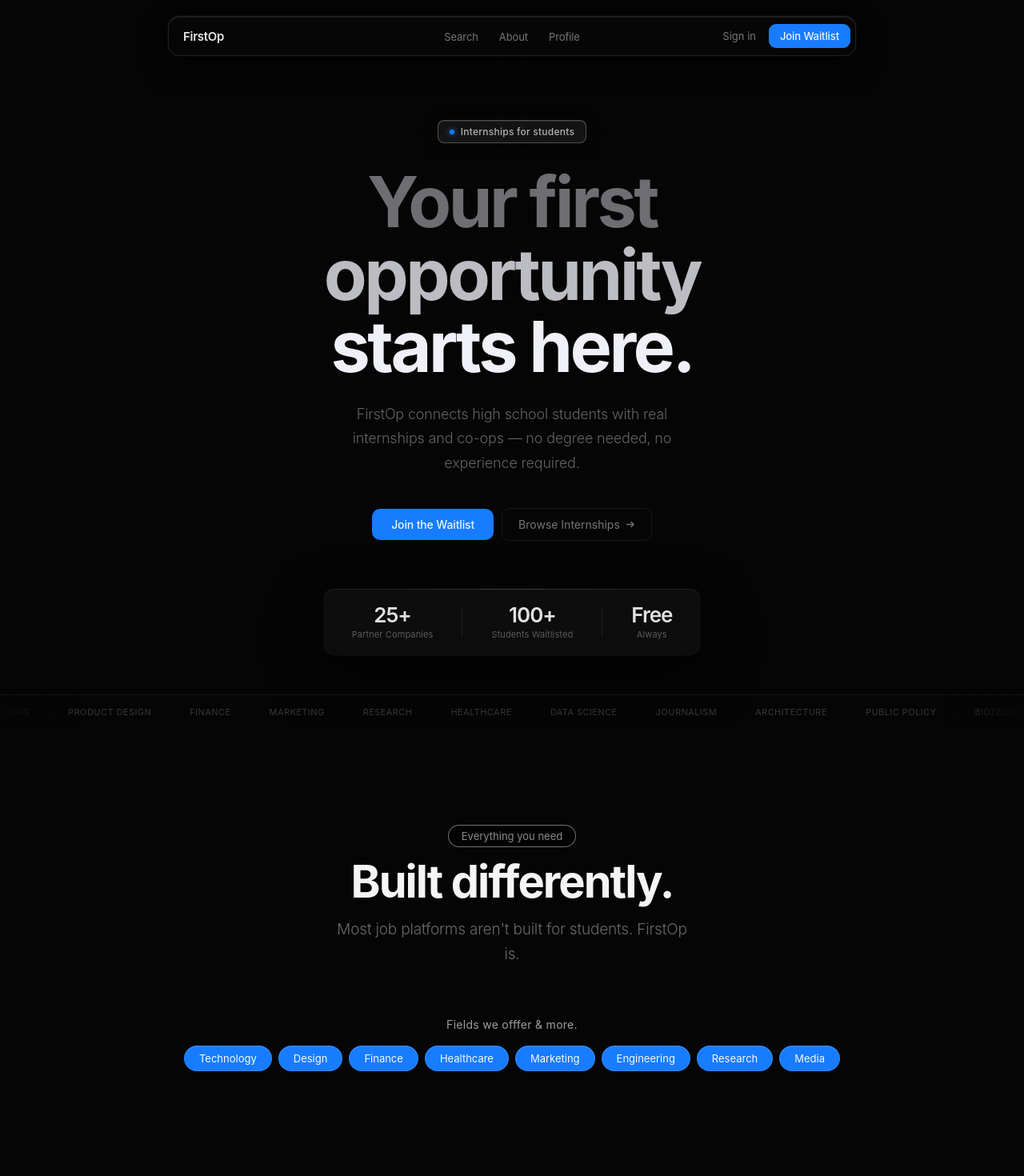
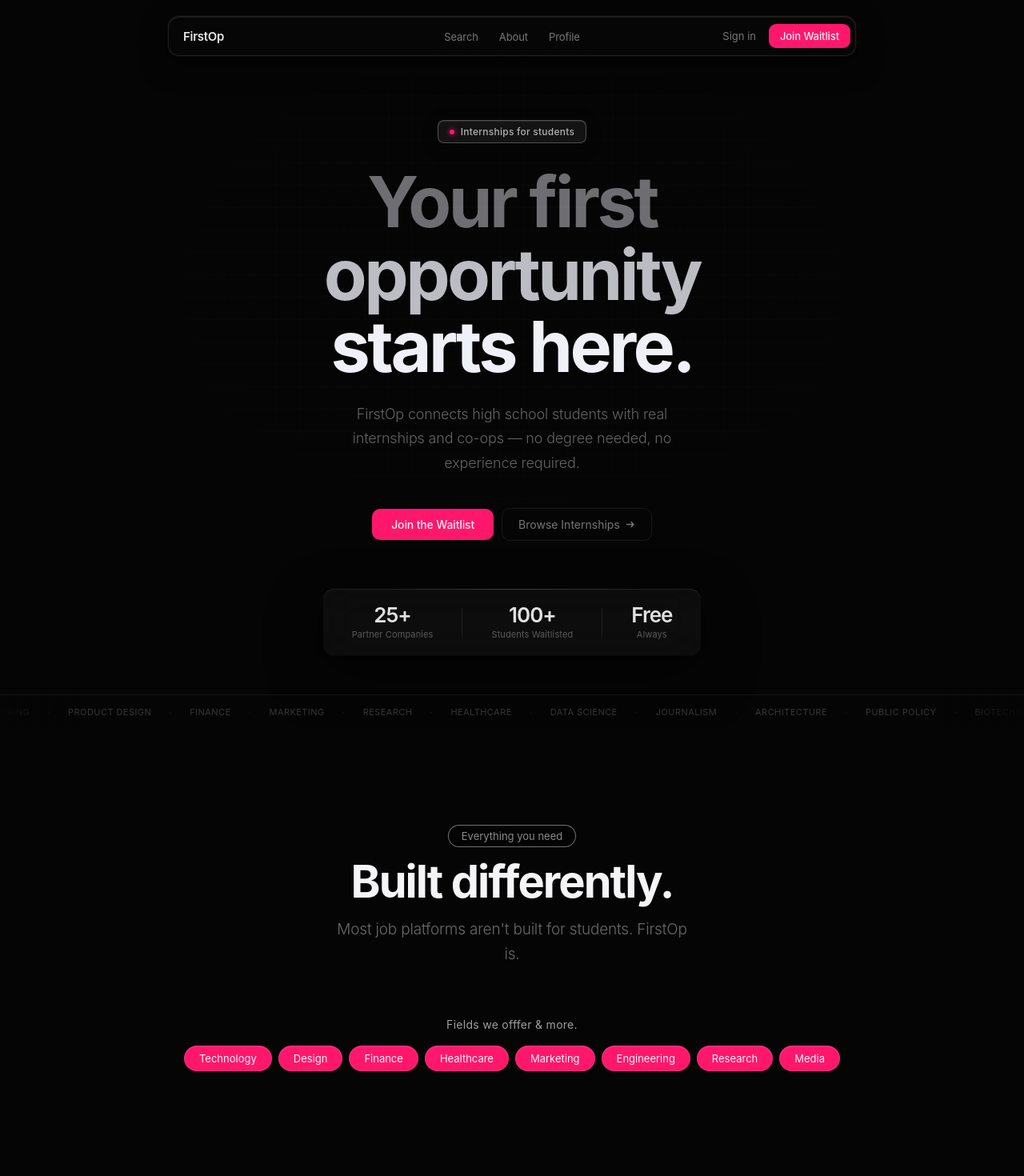
Before and after one commit to gurshh-rain/firstop, a Next.js app: page / in a window 1280 px wide. Shown: the top 1470 px of the page at 80% size. Built offline with nearby package versions, Linux system fonts and the light colour scheme.

Commit message:
waitlist

```diff
--- a/src/app/about/page.module.css
+++ b/src/app/about/page.module.css
@@ -80,7 +80,7 @@
   animation: fadeUp 0.75s cubic-bezier(0.22,1,0.36,1) 0.28s both;
 }
 .heroLine3 {
-  color: #f0f0f8;
+  color: #ff629c;
   animation: fadeUp 0.75s cubic-bezier(0.22,1,0.36,1) 0.38s both;
 }
 
@@ -545,7 +545,7 @@
   font-size: 15px;
   font-weight: 500;
   color: rgba(255,255,255,0.95);
-  background: #177cff;
+  background: #ff176c;
   padding: 14px 32px;
   border-radius: 12px;
   transition: background 0.2s ease, transform 0.15s ease, box-shadow 0.2s ease;
@@ -553,9 +553,9 @@
   letter-spacing: -0.01em;
 }
 .ctaBtn:hover {
-  background: #3a8fff;
+  background: #ff4a8c;
   transform: translateY(-2px);
-  box-shadow: 0 8px 32px rgba(23,124,255,0.45);
+  box-shadow: 0 8px 32px rgba(255, 23, 135, 0.45);
 }
 .ctaBtn:active { transform: scale(0.97); }
 
--- a/src/app/components/Features.module.css
+++ b/src/app/components/Features.module.css
@@ -142,7 +142,7 @@
   font-size: 13px;
   font-weight: 400;
   color: rgba(255, 255, 255, 0.959);
-  background: #177cff;
+  background: #ff176c;
   border: 1px solid rgba(255, 255, 255, 0.1);
   box-shadow: inset 0 1px 0 rgba(255,255,255,0.08);
   padding: 7px 18px;
--- a/src/app/components/Hero.module.css
+++ b/src/app/components/Hero.module.css
@@ -69,8 +69,8 @@
 .eyebrowDot {
   width: 6px; height: 6px;
   border-radius: 50%;
-  background: #177cff;
-  box-shadow: 0 0 6px #177cff;
+  background: #ff176c;
+  box-shadow: 0 0 6px #ff176c;
   flex-shrink: 0;
 }
 
@@ -125,7 +125,7 @@
   font-size: 14px;
   font-weight: 500;
   color: rgba(255, 255, 255, 0.92);
-  background-color: #177cff;
+  background-color: #ff176c;
   padding: 11px 24px;
   border-radius: 10px;
   backdrop-filter: blur(20px);
@@ -134,7 +134,7 @@
   letter-spacing: -0.01em;
 }
 .ctaPrimary:hover {
-  background-color: #478fec;
+  background-color: #ff5392;
   transform: translateY(-1px);
 }
 .ctaPrimary:active { transform: scale(0.97); }
--- a/src/app/components/Navbar.module.css
+++ b/src/app/components/Navbar.module.css
@@ -117,7 +117,7 @@
   letter-spacing: -0.1px;
   position: relative;
   /* gradient border trick */
-  background: #177cff;
+  background: #ff176c;
   transition: background 0.18s ease, border-color 0.18s ease, transform 0.15s ease, box-shadow 0.18s ease;
 }
 .ctaBtn:hover {
--- a/src/app/components/Waitlist.module.css
+++ b/src/app/components/Waitlist.module.css
@@ -10,7 +10,7 @@
 .form {
   font-size: 40px;
   font-weight: 600;
-  color: #1b76ff;
+  color: #ff176c;
   text-decoration: underline;
   padding-bottom: 1em;
 }
```
